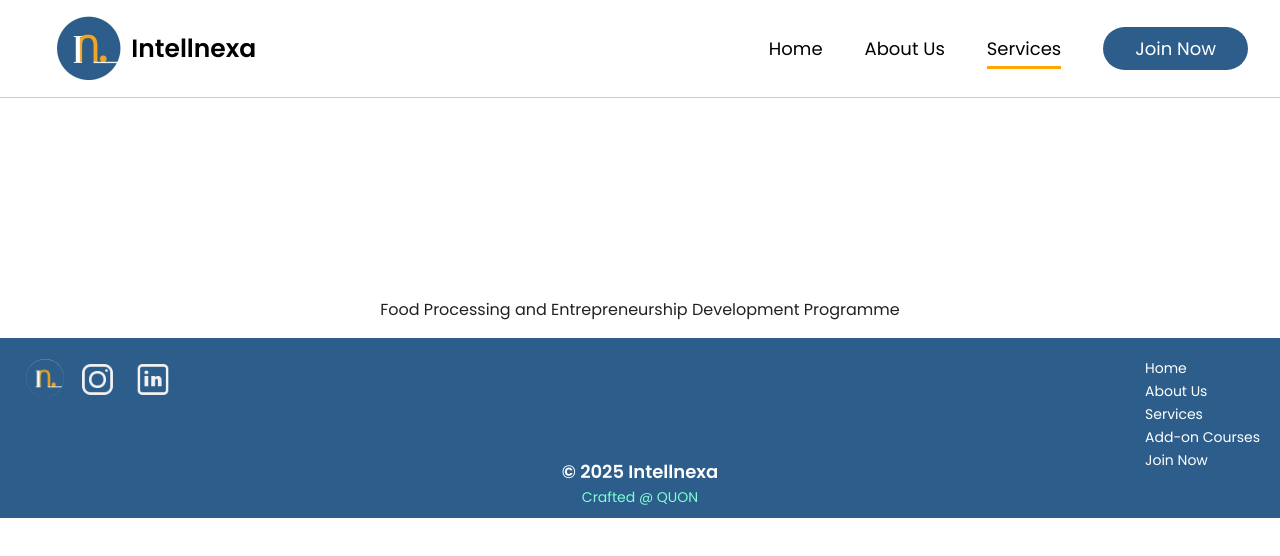
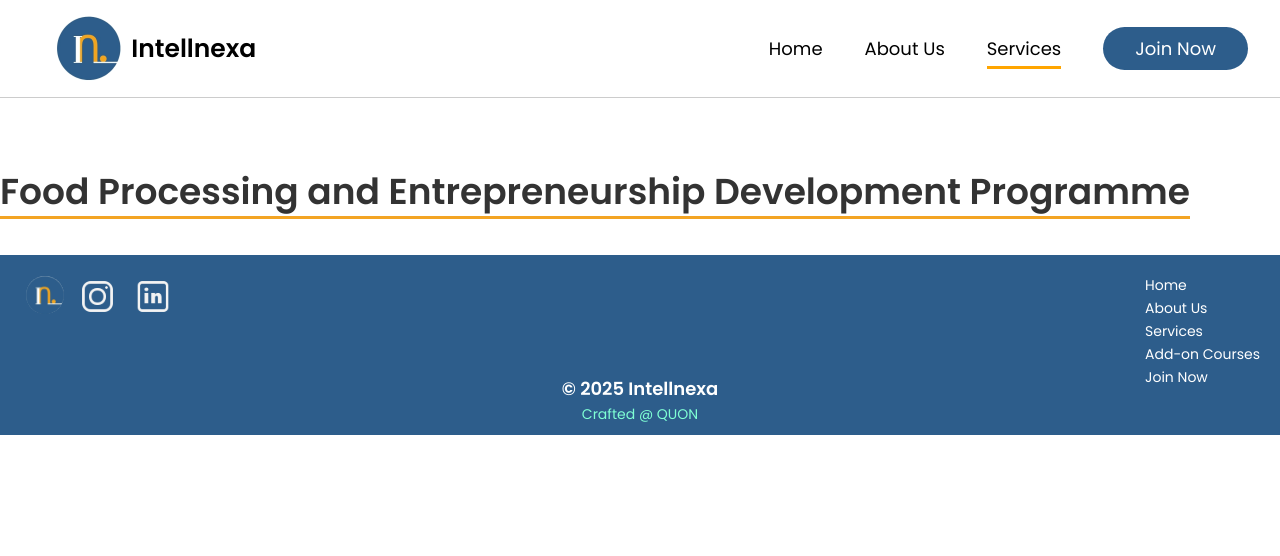
Before and after one commit to achuthspai04/intellnexa, a React (Vite) app: page /foodprocessing in a window 1280 px wide. Shown: the top 556 px of the page. Built offline with nearby package versions, Linux system fonts and the light colour scheme.

Commit message:
food processing 1

```diff
--- a/src/pages/foodprocessing.css
+++ b/src/pages/foodprocessing.css
@@ -4,3 +4,33 @@
   text-align: center;
   width: 100%;
 }
+
+.food1{
+  margin: -200px auto 0px auto;
+  text-align: left;
+  max-width: 1390px;
+}
+
+
+.food-title1 {
+  font-family: 'Poppins', sans-serif;
+  font-size: 36px;
+  font-weight: 600;
+  color: #333333;
+  margin-top: 0px;
+  margin-left: 0px;
+  position: relative;
+  display: inline-block;
+}
+
+.food-title1::after{
+  content: "";
+  display: block;
+  position: absolute;
+  left: 0;
+  bottom: 0;
+  width: 100%;
+  height: 3px;
+  background: #F3A423;
+  z-index: 0;
+}
```
Also changed, not shown: src/pages/foodprocessing.jsx (line endings or trailing spaces).
